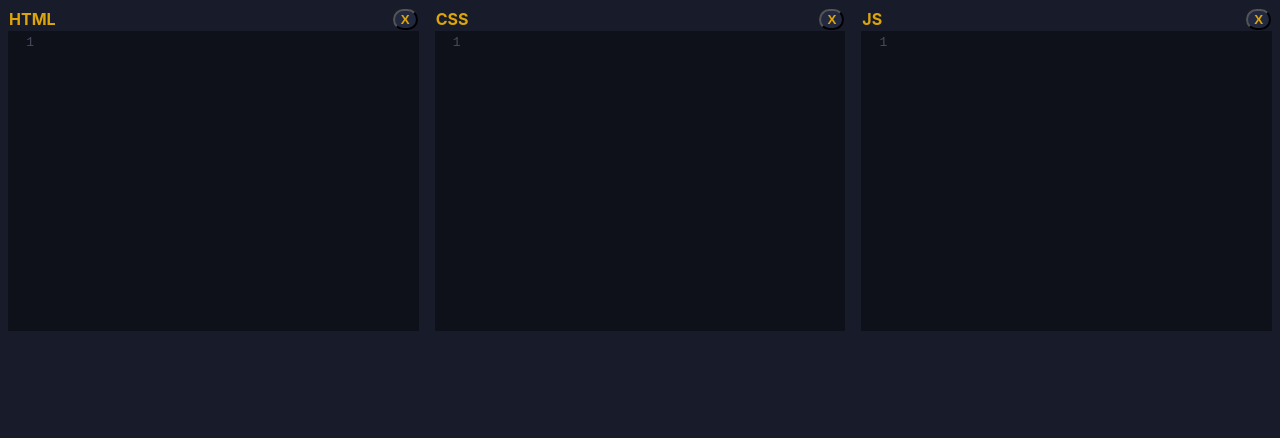
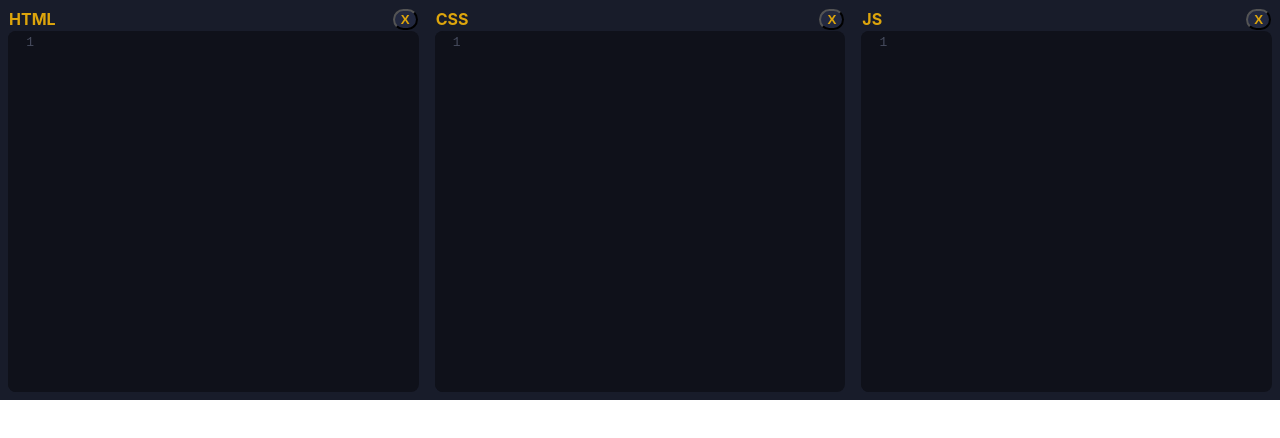
Before and after one commit to ConnerMcCabe/React-codepen, a React (Create React App) app: page / in a window 1280 px wide. Shown: the top 438 px of the page. Built offline with nearby package versions, Linux system fonts and the light colour scheme.

Commit message:
functional

```diff
--- a/src/App/App.css
+++ b/src/App/App.css
@@ -1,11 +1,11 @@
 .App {
+
+}
+
+.top-pane {
   background-color: #181c2a;
   color: #dda50c;
 }
-
-/* top-pane {
-
-} */
 
 .pane {
   display: flex;
@@ -25,8 +25,6 @@
   justify-content: space-between;
   font-weight: 700;
   padding: 1px;
-  border-top-right-radius: .5rem;
-  border-top-right-radius: .5rem;
 }
 
 .collapse-expand-btn {
@@ -36,5 +34,19 @@
   border-radius: 1.2rem;
   background-color: #22283f;
   color: #dda50c;
-  transform: all 0.2s;
+  transform: ease 0.5s;
 }
+
+.collapse-expand-btn:hover {
+  color: #181c2a;
+  background-color: #dda50c;
+}
+
+.CodeMirror {
+  height: 100% !important;
+}
+.code-mirror-wrapper {
+  flex-grow: 1;
+  border-radius: .5rem;
+  overflow: hidden;
+}
--- a/src/App/App.js
+++ b/src/App/App.js
@@ -1,11 +1,25 @@
-import React, { useState } from 'react';
+import React, { useState, useEffect } from 'react';
 import './App.css';
 import Editor from './Editor'
 
 function App() {
   const [ html, setHtml ] = useState('')
   const [ css, setCss ] = useState('')
-  const [ js, setJs] = useState('')
+  const [ js, setJs ] = useState('')
+  const [ srcDoc, setSrcDoc ] = useState('')
+
+  useEffect(() => {
+    const timeout = setTimeout(() => {
+      setSrcDoc(`
+        <html>
+          <body>${html}</body>
+          <style>${css}</style>
+          <script>${js}</script>
+        </html>
+      `)
+    }, 1000)
+    return () => clearTimeout(timeout)
+  }, [html, css, js])
 
   return (
     <div className="App">
@@ -31,6 +45,7 @@ function App() {
     </div>
     <div className="pane">
       <iframe
+        srcDoc={srcDoc}
         title="output"
         sandbox="allow-scripts"
         frameBorder='0'
```
